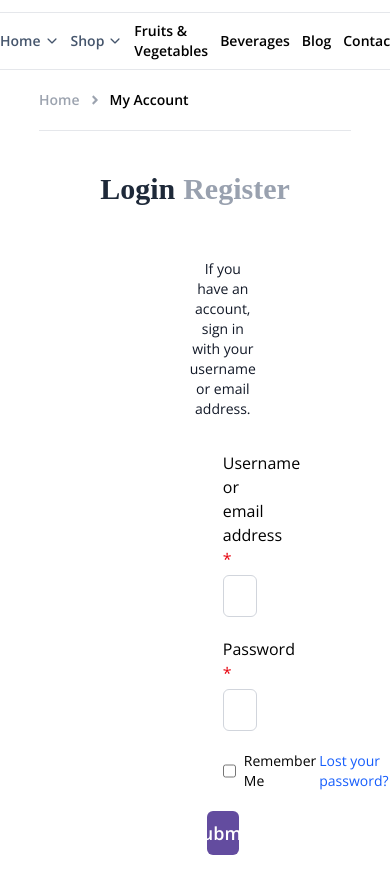
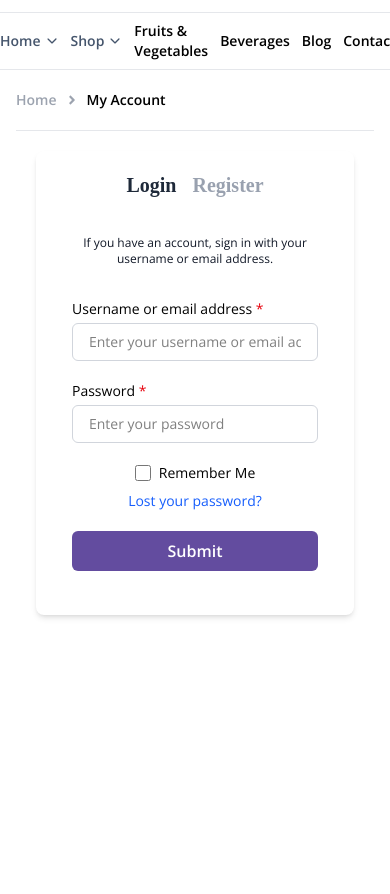
Before and after one commit to abdullahalsazib/jin_store_food_e-com, a React (Vite) app: page / in a window 390 px wide. Shown: the part 424-1318 px from the top of the page. After the commit the page ends 1059 px from the top, so only its background shows below. Built offline with nearby package versions, Linux system fonts and the light colour scheme; a web font is replaced by a local one.

Commit message:
refactor: improve layout and styling of Login component; enhance accessibility and responsiveness

```diff
--- a/src/components/Sign_up_in/Login.tsx
+++ b/src/components/Sign_up_in/Login.tsx
@@ -7,16 +7,16 @@ const Login = () => {
 
   return (
     <>
-      <div className="w-full px-[10%]">
-        <div className="w-full py-5 flex flex-row items-center justify-start gap-2 text-sm text-text-secondary font-f-opensans font-semibold border-b-[1px] border-h-stock">
+      <div className="w-full px-4 md:px-[10%]">
+        <div className="w-full py-5 flex flex-row items-center gap-2 text-sm text-text-secondary font-f-opensans font-semibold border-b-[1px] border-h-stock">
           <a href="#">Home</a> <FaAngleRight />{" "}
           <p className="text-black">My Account</p>
         </div>
 
         {/* Content of Login/Register */}
-        <div className="flex items-center justify-center w-full p-10 flex-col gap-5 h-[80%]">
-          <div className="w-[45%] bg-white h-full font-f-playwrite font-extrabold">
-            <div className="d-center gap-2 text-3xl">
+        <div className="flex items-center justify-center w-full p-5 md:p-10 flex-col gap-5 h-auto">
+          <div className="w-full max-w-lg bg-white h-full font-f-playwrite font-extrabold p-5 md:p-10 rounded-lg shadow-md">
+            <div className="flex justify-center gap-4 text-xl md:text-3xl">
               <button
                 onClick={() => setLogin(true)}
                 className={`cursor-pointer ${
@@ -36,8 +36,8 @@ const Login = () => {
             </div>
 
             {useLogin ? (
-              <form className="py-10 px-20 font-f-opensans font-normal flex items-center justify-center flex-col w-full gap-5">
-                <p className="text-sm text-text-gray-black text-center py-3">
+              <form className="py-6 md:py-10 px-4 md:px-10 font-f-opensans font-normal flex items-center justify-center flex-col w-full gap-5">
+                <p className="text-xs md:text-sm text-text-gray-black text-center py-3">
                   If you have an account, sign in with your username or email
                   address.
                 </p>
@@ -57,11 +57,10 @@ const Login = () => {
                 <ButtonForSubmit />
               </form>
             ) : (
-              <form className="py-10 px-20 font-f-opensans font-normal flex items-center justify-center flex-col w-full gap-5">
-                <p className="text-sm text-text-gray-black text-center py-3">
-                  There are many advantages to creating an account: the payment
-                  process is faster, shipment tracking is possible, and much
-                  more.
+              <form className="py-6 md:py-10 px-4 md:px-10 font-f-opensans font-normal flex items-center justify-center flex-col w-full gap-5">
+                <p className="text-xs md:text-sm text-text-gray-black text-center py-3">
+                  There are many advantages to creating an account: faster
+                  payment, shipment tracking, and more.
                 </p>
                 <LabelInput
                   label="Username"
@@ -91,10 +90,9 @@ const Login = () => {
                   onChange={setUserType}
                 />
 
-                <p className="text-sm text-text-gray-black text-left py-3">
-                  Your personal data will be used to support your experience
-                  throughout this website, to manage access to your account, and
-                  for other purposes described in our{" "}
+                <p className="text-xs md:text-sm text-text-gray-black text-left py-3">
+                  Your personal data will be used to support your experience,
+                  manage your account, and more, as described in our{" "}
                   <span className="text-red-600">privacy policy</span>.
                 </p>
                 <ButtonForSubmit text="Register" />
@@ -109,6 +107,7 @@ const Login = () => {
 
 export default Login;
 
+// Label Input Component
 const LabelInput: React.FC<{
   label: string;
   type: string;
@@ -116,33 +115,35 @@ const LabelInput: React.FC<{
   isImportant?: boolean;
 }> = ({ label, type, placeholder, isImportant = false }) => {
   return (
-    <label className="flex flex-col gap-1 w-full">
+    <label className="flex flex-col gap-1 w-full text-sm">
       <p>
         {label} {isImportant && <span className="text-red-600">*</span>}
       </p>
       <input
         type={type}
-        className="w-full py-2 px-4 rounded-md border border-gray-300 outline-none focus:ring-2 focus:ring-blue-500 duration-150"
+        className="w-full py-2 px-4 rounded-md border border-gray-300 outline-none focus:ring-2 focus:ring-blue-500 duration-150 text-sm"
         placeholder={placeholder}
       />
     </label>
   );
 };
 
+// Remember Me Component
 const RememberMe: React.FC = () => {
   return (
-    <div className="flex items-center justify-between w-full">
-      <label className="flex items-center gap-2 text-sm">
+    <div className="flex flex-col md:flex-row items-center justify-between w-full text-sm">
+      <label className="flex items-center gap-2">
         <input type="checkbox" className="w-4 h-4 accent-blue-500" />
         Remember Me
       </label>
-      <a href="#" className="text-sm text-blue-600 hover:underline">
+      <a href="#" className="text-blue-600 hover:underline mt-2 md:mt-0">
         Lost your password?
       </a>
     </div>
   );
 };
 
+// Submit Button Component
 const ButtonForSubmit: React.FC<{ onClick?: () => void; text?: string }> = ({
   onClick,
   text = "Submit",
@@ -152,14 +153,14 @@ const ButtonForSubmit: React.FC<{ onClick?: () => void; text?: string }> = ({
       onClick={onClick}
       className="w-full py-2 px-4 rounded-md hover:bg-[#8C7AE6] cursor-pointer duration-150 active:scale-95 bg-[#634C9F] flex items-center justify-center"
     >
-      <span className="text-white font-semibold text-lg relative z-10">
+      <span className="text-white font-semibold text-base relative z-10">
         {text}
       </span>
     </button>
   );
 };
 
-
+// Radio Button Group Component
 const RadioButtonGroup: React.FC<{
   options: { label: string; value: string }[];
   name: string;
@@ -167,7 +168,7 @@ const RadioButtonGroup: React.FC<{
   onChange: (value: string) => void;
 }> = ({ options, name, selectedValue, onChange }) => {
   return (
-    <div className="flex flex-col gap-2 w-full">
+    <div className="flex flex-col md:flex-row gap-2 w-full text-sm">
       {options.map((option) => (
         <label
           key={option.value}
```
